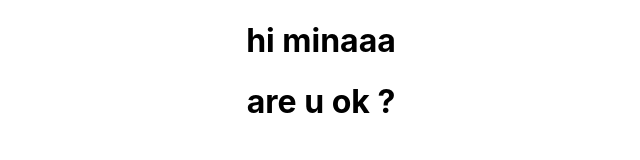
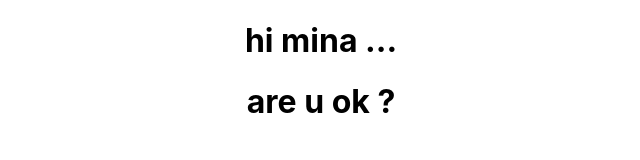
Before and after one commit to minanastaran/Shop, a React (Create React App) app: page / in a window 1280 px wide. Shown: the top 160 px of the page, without its empty margins (319-959 px from the left). Built offline with nearby package versions, Linux system fonts and the light colour scheme.

Commit message:
test change

```diff
--- a/src/App.js
+++ b/src/App.js
@@ -4,7 +4,7 @@ import './App.css';
 function App() {
   return (
     <div className="App">
-      <h1> hi minaaa</h1>
+      <h1> hi mina ...</h1>
       <h1> are u ok ?</h1>
     </div>
   );
```
